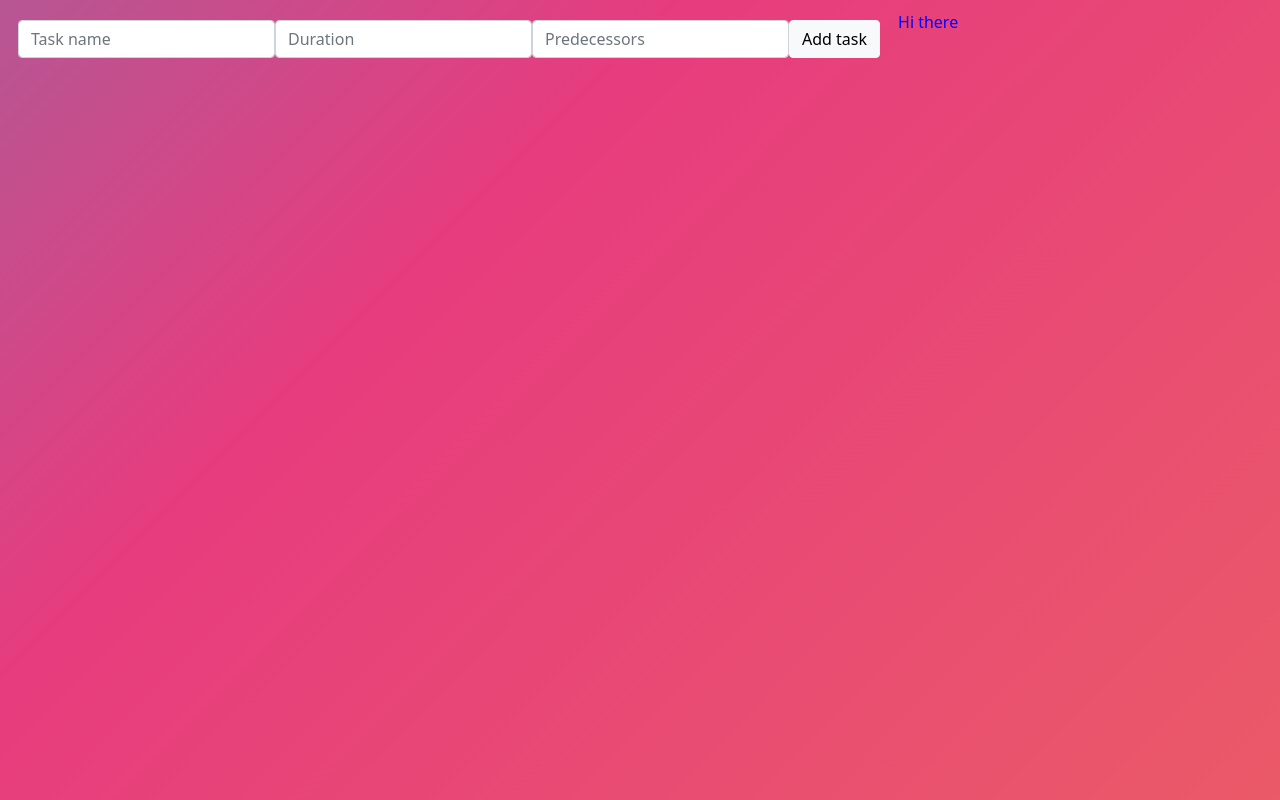
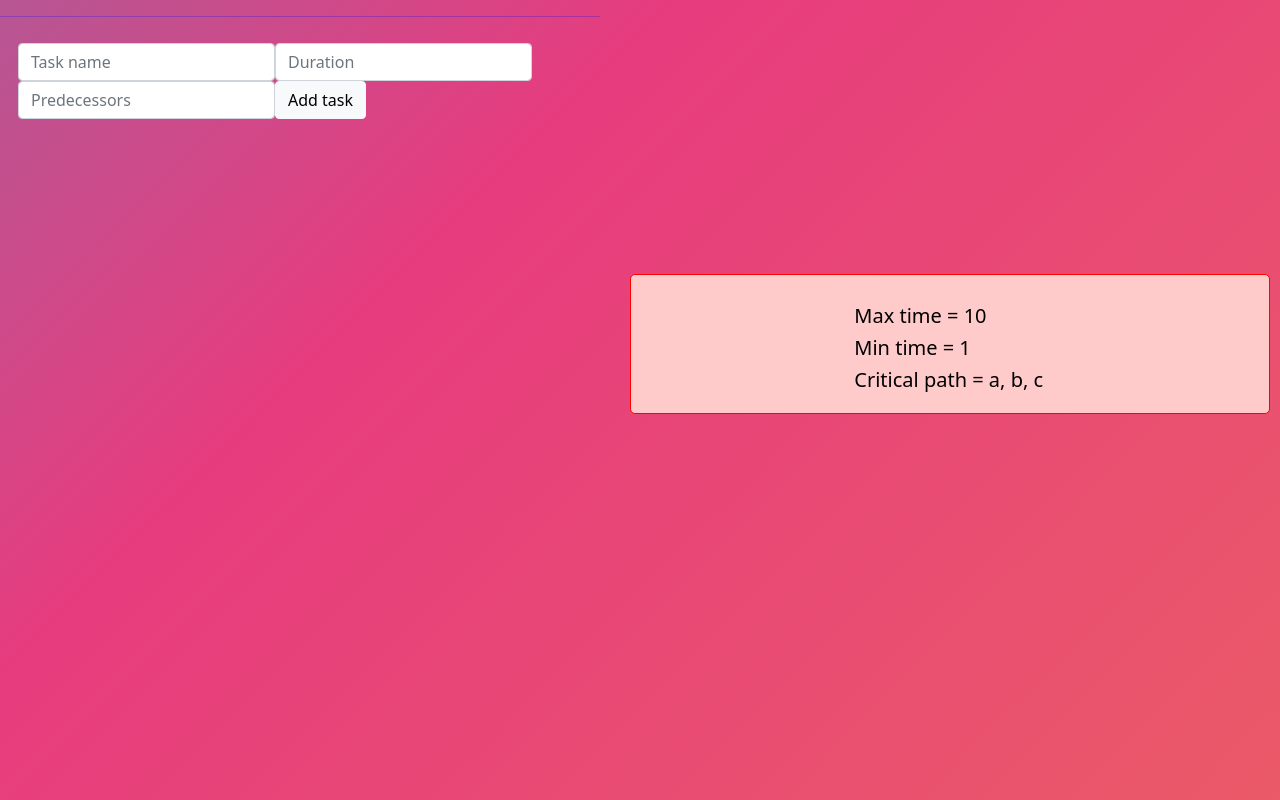
Before and after one commit to krzemienmichal/BOiL-CPM, a React (Create React App) app in the folder cpm/: page / in a window 1280 px wide. Built offline with nearby package versions, Linux system fonts and the light colour scheme.

Commit message:
Adding result window

```diff
--- a/cpm/src/App.css
+++ b/cpm/src/App.css
@@ -5,7 +5,10 @@
     background: linear-gradient(-45deg, #ee7752, #e73c7e, #23a6d5, #23d5ab);
     background-size: 400% 400%;
     animation: gradient 15s ease infinite;
-    height: 100vh;
+    height: 100%;
+    min-height: 100vh;
+    min-width: 100vh;
+
   }
 
   @keyframes gradient {
@@ -31,3 +34,9 @@
 .tast-container {
   display: grid;
 }
+
+.task-line {
+  height: 12px;
+  border: 1;
+  box-shadow: inset 1 22px 22px -22px rgba(114, 114, 114, 0.5);
+}
--- a/cpm/src/App.tsx
+++ b/cpm/src/App.tsx
@@ -3,6 +3,7 @@ import logo from './logo.svg';
 import './App.css';
 import {Inputs} from './components/Inputs';
 import {TaskList} from './components/TaskList'
+import {Results} from './components/Results'
 import {useState} from  'react'
 import Activity from "./services/model"
 
@@ -24,17 +25,17 @@ function App() {
               {tasks.map((tasK) => (<TaskList  key= {tasK.id} task={tasK} tasks ={tasks} setTasks={setTasks} />))}
 
           </div>
+
           <div className="taskInput">
-
+          <hr className="taskline"/>
             <Inputs tasks = {tasks} setTasks={setTasks} />
 
           </div>
         </div>
 
         <div className="result-container">
-          <p>
-            Hi there
-          </p>
+
+          <Results tasks = {tasks} setTasks={setTasks} />
         </div>
       </div>
     </div>
--- /dev/null
+++ b/cpm/src/components/Results.tsx
@@ -0,0 +1,21 @@
+import React from "react";
+import {Form, Row, Col, Button} from "react-bootstrap"
+import {SyntheticEvent, useState} from "react"
+import "bootstrap/dist/css/bootstrap.min.css"
+import "../styling/Results.css"
+import Activity from '../services/model'
+
+const Results = (props: {  tasks: Array<Activity>, setTasks: (t:Array<Activity>) => void,}) => {
+
+    var maxTime = 10;
+    var minTime = 1;
+    var criticalPath = ["a", "b", "c"]
+    return (
+        <span className = "results-span">
+            <p className = "results-paragraph"> Max time = {maxTime}</p>
+            <p className = "results-paragraph"> Min time = {minTime}</p>
+            <p className = "results-paragraph"> Critical path = {criticalPath.join(", ")}</p>
+        </span>
+    );
+  }
+  export { Results };
--- a/cpm/src/styling/Inputs.css
+++ b/cpm/src/styling/Inputs.css
@@ -7,6 +7,6 @@
     padding: 10px;
     margin-left: 20px;
     margin-right: 10px;
-    margin-top: 10px;
+    margin-top: 3x;
     margin-bottom: 10px;
 }
--- /dev/null
+++ b/cpm/src/styling/Results.css
@@ -0,0 +1,29 @@
+
+.results-span{
+    position: relative;
+    border: 1px;
+    margin-left: 20px;
+    margin-top: 40%;
+
+    background-color: #ffcaca;
+    min-width: 80vh;
+    max-height: 20vh;
+    border-radius: 5px 5px 5px;
+    border: 1px solid red;
+    padding-top: 3vh;
+    padding-bottom: 2vh;
+
+}
+.results-paragraph {
+
+    margin-left: 35%;
+    color : black;
+    text-align: left;
+    font-size: 20px;
+    white-space: nowrap;
+    padding-top: 0px;
+    padding-bottom: 0px;
+    margin-top: 2px;
+    margin-bottom: 2px;
+
+}
```
